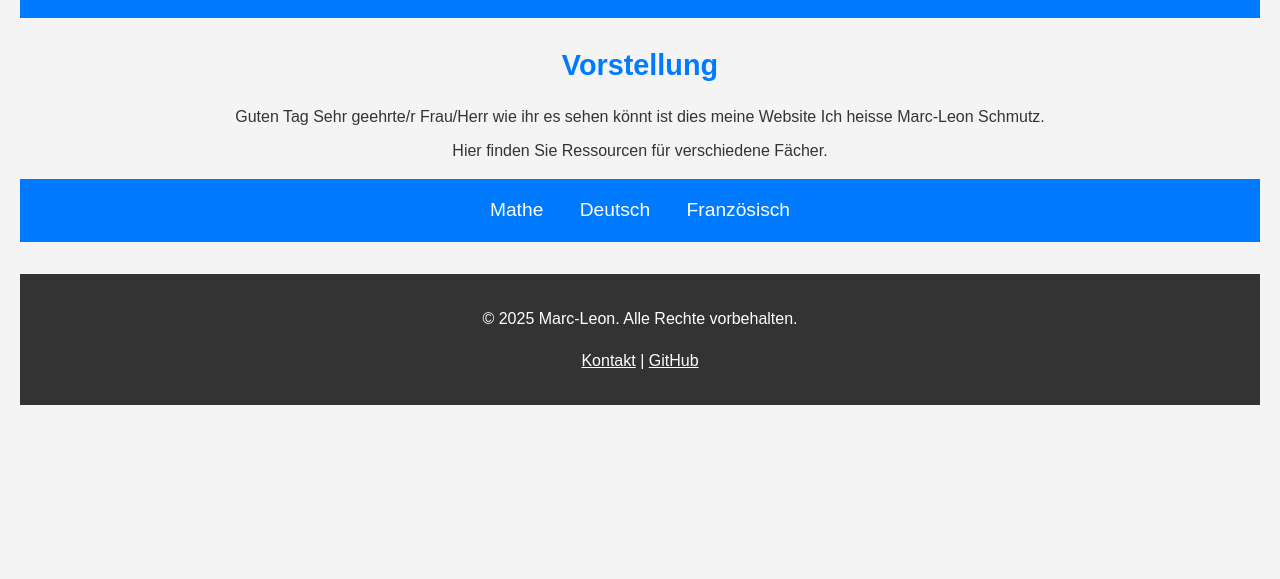
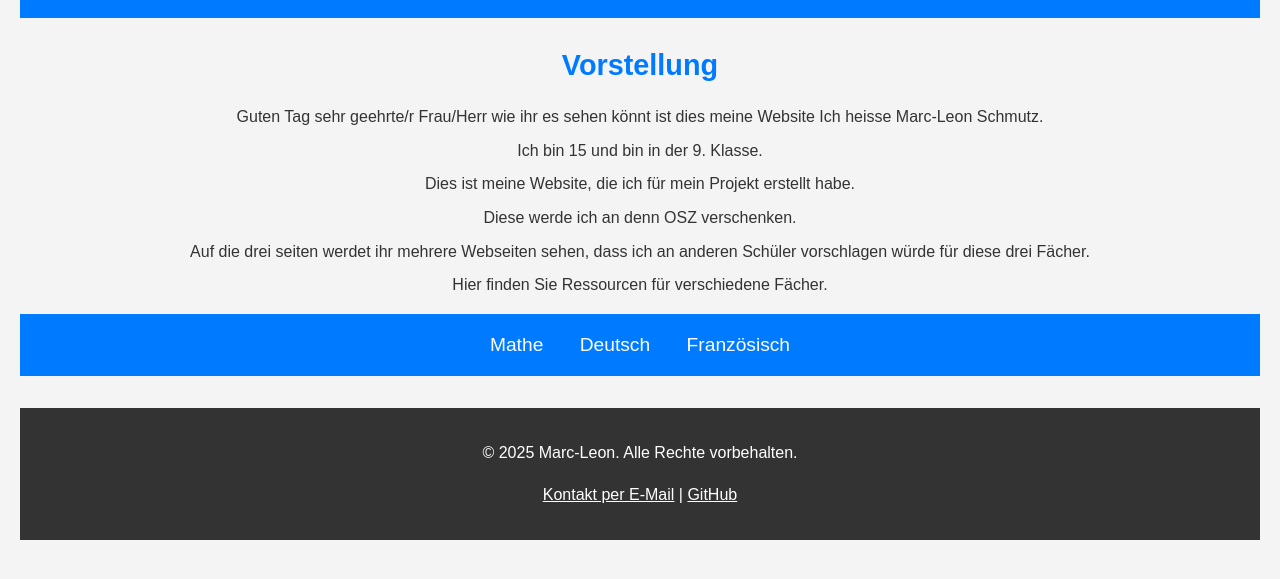
Before and after one commit to Marclevin123/TechNest, a plain HTML site: page index.html in a window 1280 px wide. Shown: the part 117-696 px from the top of the page. Drawn offline with Linux system fonts and the light colour scheme.

Commit message:
Update index.html

```diff
--- a/index.html
+++ b/index.html
@@ -90,7 +90,11 @@
     <main>
         <section>
             <h1>Vorstellung</h1>
-            <p>Guten Tag Sehr geehrte/r Frau/Herr wie ihr es sehen könnt ist dies meine Website Ich heisse Marc-Leon Schmutz.</p>
+            <p>Guten Tag sehr geehrte/r Frau/Herr wie ihr es sehen könnt ist dies meine Website Ich heisse Marc-Leon Schmutz.</p>
+            <P>Ich bin 15 und bin in der 9. Klasse.</P>
+            <p>Dies ist meine Website, die ich für mein Projekt erstellt habe.</p>
+            <p>Diese werde ich an denn OSZ verschenken.</P>
+            <p>Auf die drei seiten werdet ihr mehrere Webseiten sehen, dass ich an anderen Schüler vorschlagen würde für diese drei Fächer.</p>
             <p>Hier finden Sie Ressourcen für verschiedene Fächer.</p>
         </section>
     </main>
@@ -104,7 +108,7 @@
     <footer>
         <p>&copy; 2025 Marc-Leon. Alle Rechte vorbehalten.</p>
         <p>
-            <a href="marcleonschmutz@gmail.com" style="color: white;">Kontakt</a> |
+           <a href="mailto:marcleonschmutz@gmail.com" style="color: white;">Kontakt per E-Mail</a> |
             <a href="https://github.com/Marclevin123" target="_blank" style="color: white;">GitHub</a>
         </p>
     </footer>
```
